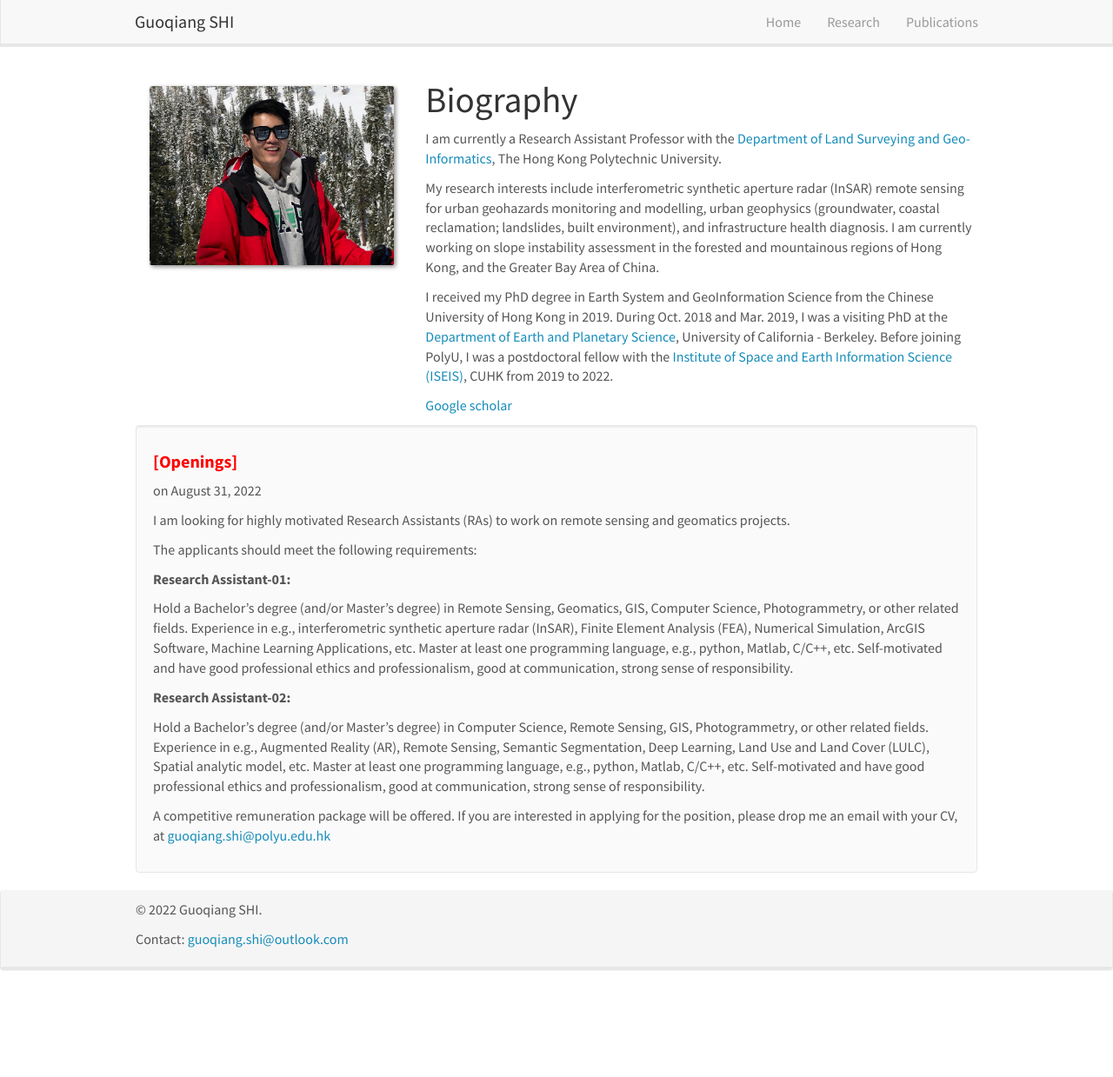
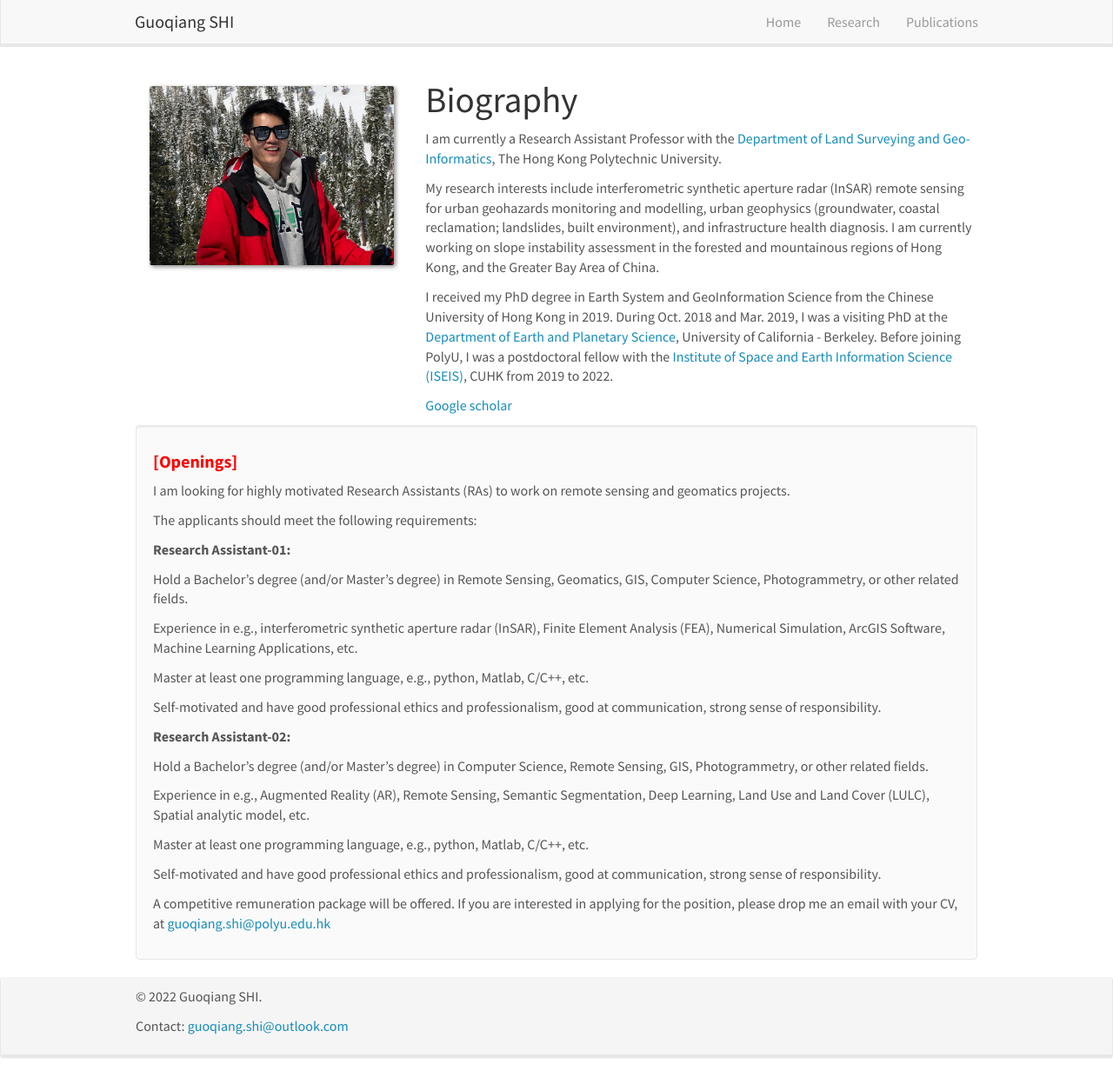
Before and after one commit to guoqiangshi/guoqiangshi.github.io, a Jekyll site: the page index.html, which Jekyll copies as it is, in a window 1280 px wide and 1239 px high. Shown: the whole window at 87% size. Built offline with Jekyll 4.4.1, drawn with Linux system fonts in a browser that asks for light colours; nearby versions of some CDN libraries; library files that are not in the unit come from our copies.

Commit message:
Update index.html

```diff
--- a/index.html
+++ b/index.html
@@ -81,22 +81,25 @@
 <h4><span style="color: #ff0000"><b>[Openings]</b><span style="color: #333333"></h4>
 
 
- <p>on August 31, 2022 </p>
 
 <p>I am looking for highly motivated Research Assistants (RAs) to work on remote sensing and geomatics projects.</p>
 <p>The applicants should meet the following requirements:</p>
+<p> </p>
 <p><b>Research Assistant-01:</b></p>
+
 <p>Hold a Bachelor’s degree (and/or Master’s degree) in Remote Sensing, Geomatics, GIS, Computer Science, Photogrammetry, or other related fields.
-Experience in e.g., interferometric synthetic aperture radar (InSAR), Finite Element Analysis (FEA), Numerical Simulation, ArcGIS Software, Machine Learning Applications, etc.
-Master at least one programming language, e.g., python, Matlab, C/C++, etc.
-Self-motivated and have good professional ethics and professionalism, good at communication, strong sense of responsibility. </p>
 
+<p>Experience in e.g., interferometric synthetic aperture radar (InSAR), Finite Element Analysis (FEA), Numerical Simulation, ArcGIS Software, Machine Learning Applications, etc. </p>
+<p>Master at least one programming language, e.g., python, Matlab, C/C++, etc.</p>
+<p>Self-motivated and have good professional ethics and professionalism, good at communication, strong sense of responsibility. </p>
+<p> </p>
 <p><b>Research Assistant-02:</b></p>
-<p>Hold a Bachelor’s degree (and/or Master’s degree) in Computer Science, Remote Sensing, GIS, Photogrammetry, or other related fields.
-Experience in e.g., Augmented Reality (AR), Remote Sensing, Semantic Segmentation, Deep Learning, Land Use and Land Cover (LULC), Spatial analytic model, etc.
-Master at least one programming language, e.g., python, Matlab, C/C++, etc.
-Self-motivated and have good professional ethics and professionalism, good at communication, strong sense of responsibility. </p>
-
+<p> </p>
+<p>Hold a Bachelor’s degree (and/or Master’s degree) in Computer Science, Remote Sensing, GIS, Photogrammetry, or other related fields.</p>
+<p>Experience in e.g., Augmented Reality (AR), Remote Sensing, Semantic Segmentation, Deep Learning, Land Use and Land Cover (LULC), Spatial analytic model, etc. </p>
+<p>Master at least one programming language, e.g., python, Matlab, C/C++, etc.</p>
+<p>Self-motivated and have good professional ethics and professionalism, good at communication, strong sense of responsibility. </p>
+<p> </p>
 <p>A competitive remuneration package will be offered. If you are interested in applying for the position, please drop me an email with your CV, at <a href="mailto:guoqiang.shi@polyu.edu.hk">guoqiang.shi@polyu.edu.hk</a>  </p>
 
 
```
